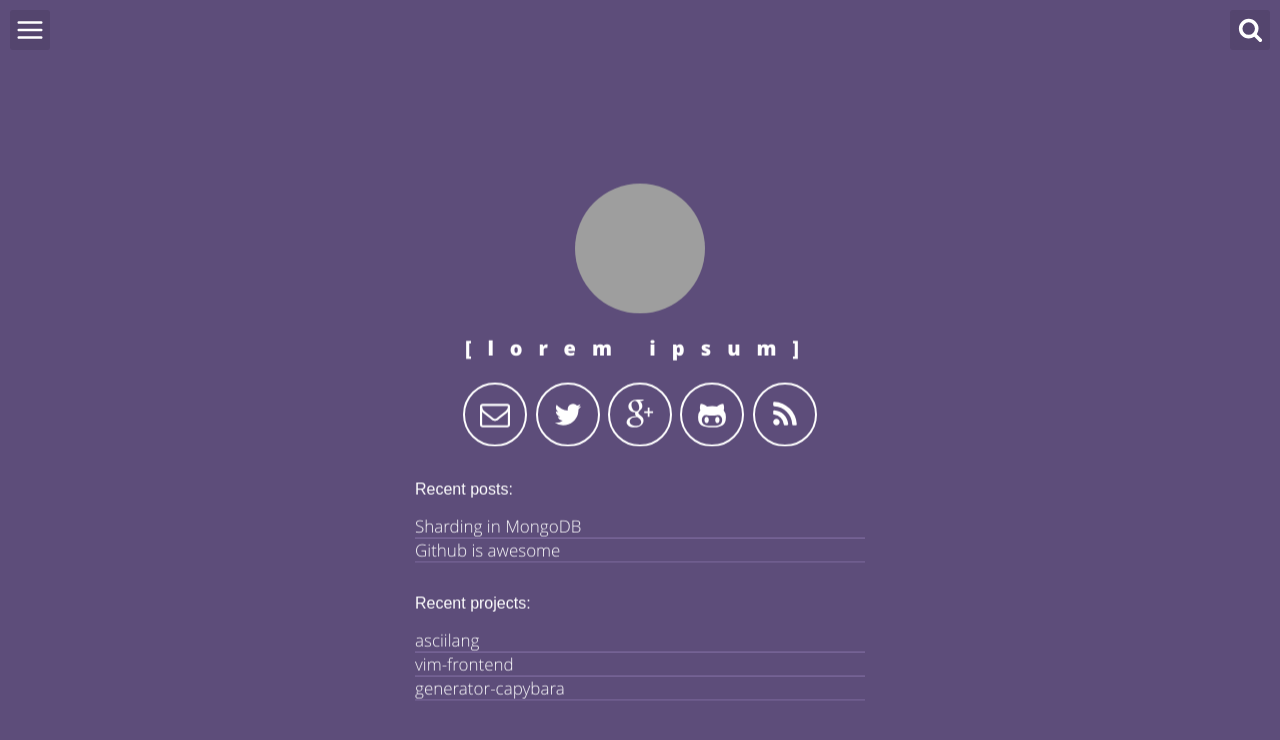
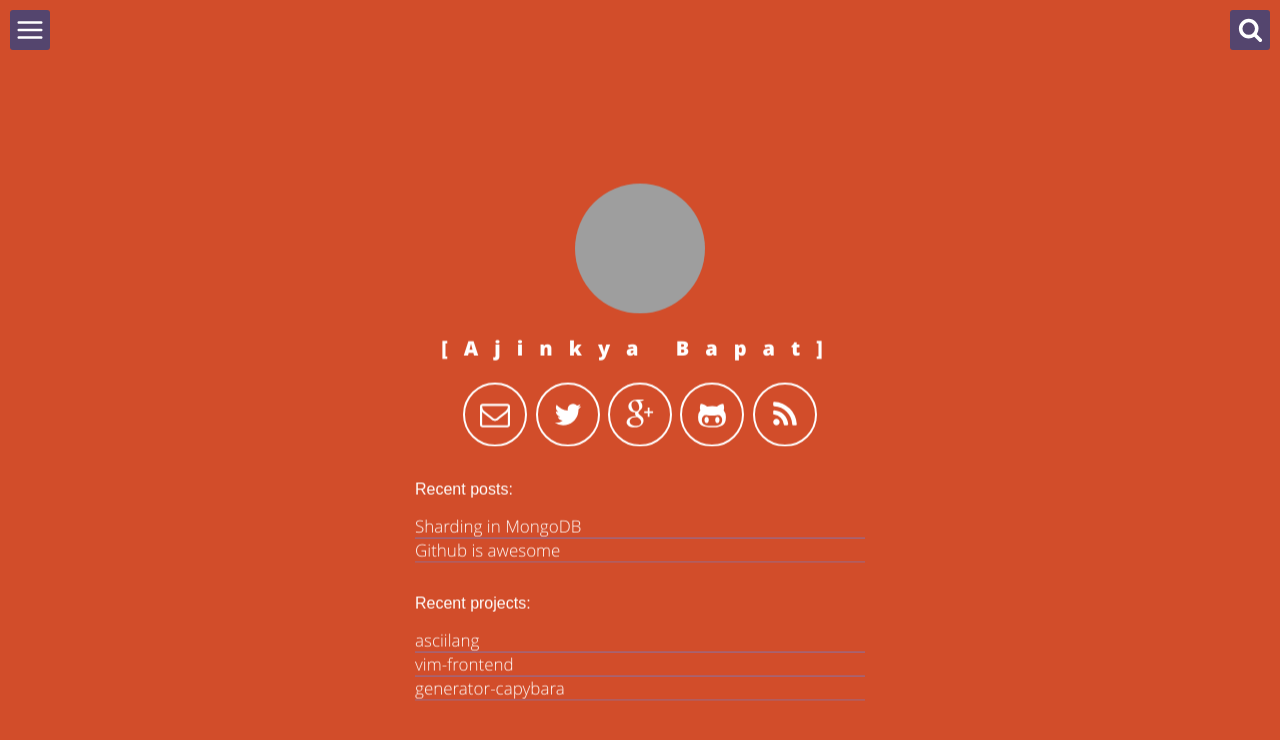
Before and after one commit to AjinkyaBapat/OLDAjinkyaBapat.github, a Jekyll site: the page built from index.html, in a window 1280 px wide. Shown: the top 740 px of the page. Built offline with Jekyll 4.4.1, drawn with Linux system fonts in a browser that asks for light colours; grey boxes are pictures that could not be loaded.

```diff
--- a/_config.yml
+++ b/_config.yml
@@ -1,10 +1,10 @@
 # Site settings
-title: Lorem Ipsum - Web Developer
+title: Ajinkya Bapat
 description: "A blog about lorem ipsum ..."
 baseurl: "" # for test: remove string '/space-jekyll-templa' to ''
-url: "http://victorvoid.github.io/space-jekyll-template/" # for test: remove string 'http://victorvoid.github.io' to '' but in production: 'https://yourusername.githu.io'
+url: "http://AjinkyaBapat.github.io/space-jekyll-template/" # for test: remove string 'http://victorvoid.github.io' to '' but in production: 'https://yourusername.githu.io'
 # User settings
-username: lorem ipsum
+username: Ajinkya Bapat
 user_title: Lorem Ipsum - FrontEnd
 email: lorem.lorem@ipsum.com
 twitter_username: loremipsum
```
Also changed, not shown: assets/css/main.css.
